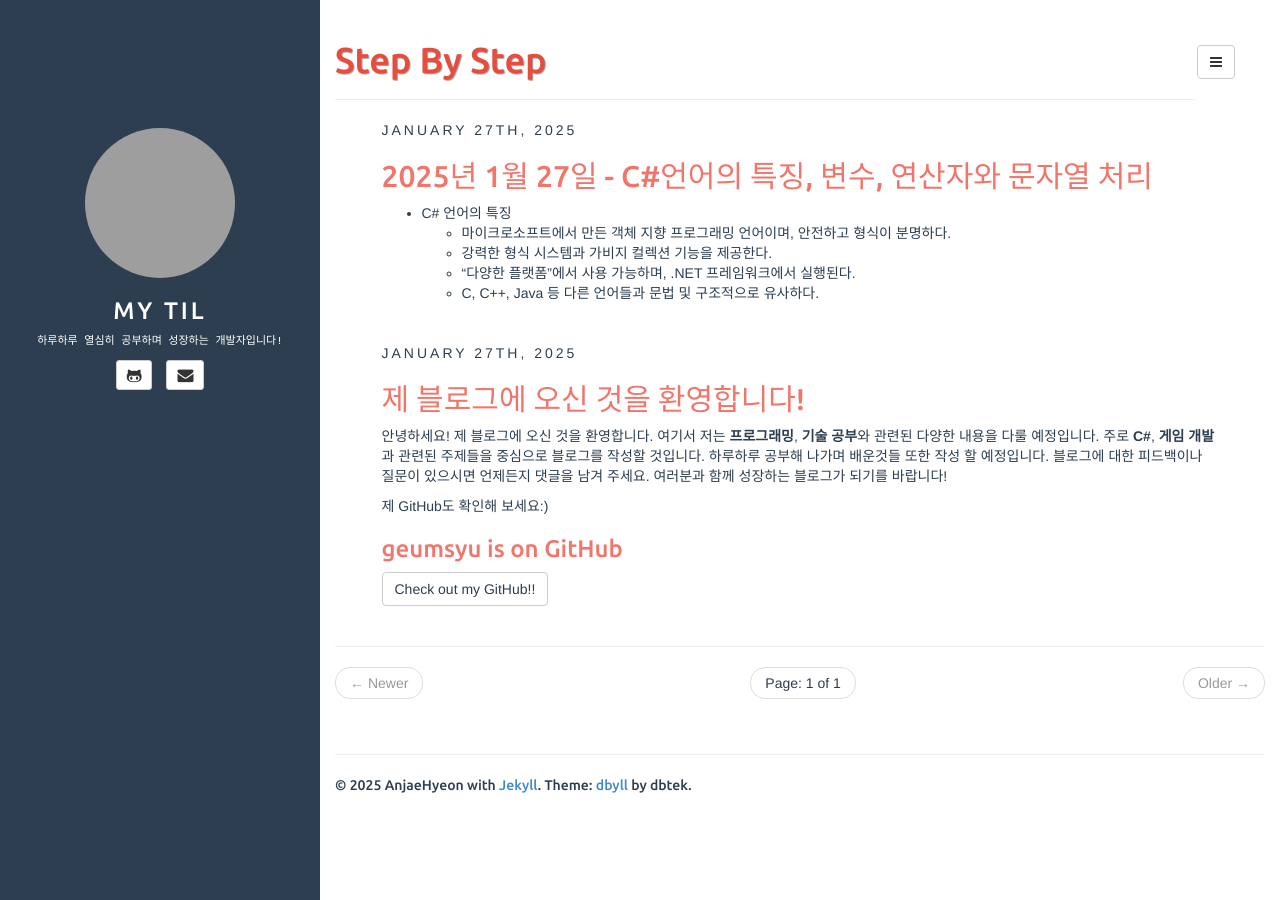
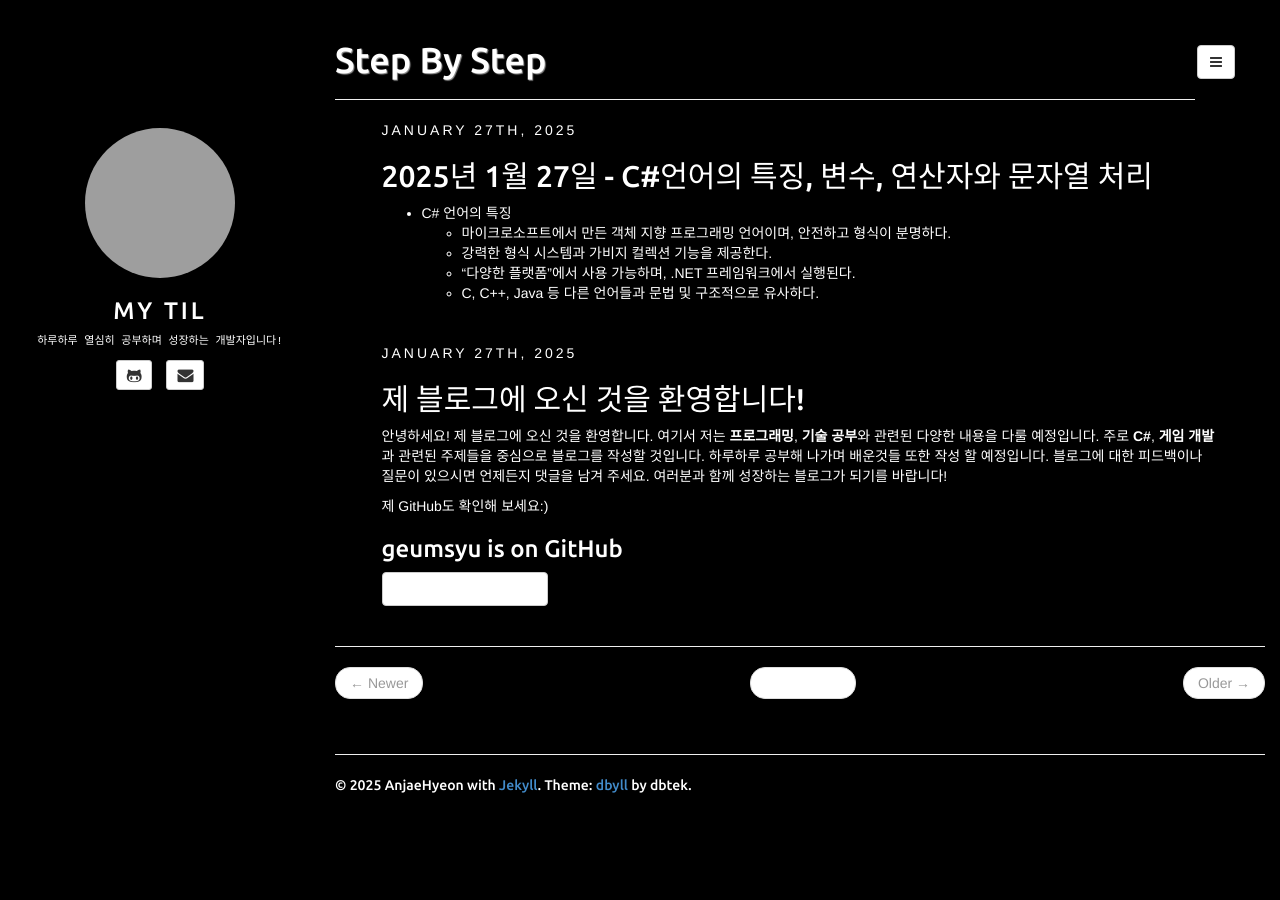
Before and after one commit to geumsyu/geumsyu.github.io, a Jekyll site: the page built from index.html, in a window 1280 px wide. Built offline with Jekyll 4.4.1, drawn with Linux system fonts in a browser that asks for light colours; the list of posts is cut into pages by our own code; grey boxes are pictures that could not be loaded.

Commit message:
Update style.css

```diff
--- a/assets/css/style.css
+++ b/assets/css/style.css
@@ -1,15 +1,16 @@
 @import url(//fonts.googleapis.com/css?family=Ubuntu:500&subset=latin,latin-ext);
 
 body{
-	color: #2c3e50;
+    background-color: #000000; /* 배경색을 검은색으로 변경 */
+    color: #ffffff; /* 글자색을 흰색으로 변경 */
 }
 
 .sidebar {
     position: fixed;
     top: 0px;
     padding-top: 10%;
-	background-color: #2c3e50;
-	color: #fff;
+    background-color: #000000; /* 배경색을 검은색으로 변경 */
+    color: #ffffff; /* 글자색을 흰색으로 변경 */
 }
 
 .sidebar-header {
@@ -23,18 +24,18 @@ body{
 
 .sidebar-header .title a{
     text-decoration: none;
-	color: #fff;
+    color: #ffffff; /* 글자색을 흰색으로 변경 */
 }
 
 a.nav-link {
     padding-bottom: 5px;
     padding-top: 7px;
-	color: #aaa;
+    color: #ffffff; /* 글자색을 흰색으로 변경 */
 }
 a.nav-link i{
     font-size: 16px;
 }
-a.nav-link:hover { color: #777; }
+a.nav-link:hover { color: #aaa; }
 
 #bio {
     font-family: "Courier New", Courier, monospace;
@@ -82,7 +83,7 @@ article .share .gplus:hover {
 }
 
 .page-header {
-	color: #e74c3c;
+    color: #ffffff; /* 글자색을 흰색으로 변경 */
     text-shadow: 1px 1px 1px rgba(150, 150, 150, 1);
 }
 
@@ -111,8 +112,8 @@ article {
     padding: 0 5% 0;
 }
 
-article.home div a, article.home pre a { color: #2c3e50; }
-article.home div a:hover, article.home pre a:hover { color: #2c3e50; text-decoration: none; }
+article.home div a, article.home pre a { color: #ffffff; } /* 글자색을 흰색으로 변경 */
+article.home div a:hover, article.home pre a:hover { color: #ffffff; text-decoration: none; }
 article img { max-width: 100%; }
 
 h1,h2,h3,h4,h5,h6 { font-family: 'Ubuntu', sans-serif; }
@@ -123,20 +124,20 @@ article.home h4,
 article.home h5,
 article.home h6 {
     font-family: 'Ubuntu', sans-serif;
-	color: #f2756a;
+    color: #ffffff; /* 제목 색상을 흰색으로 변경 */
 }
 
 article.home h1 a,
 article.home h2 a,
 article.home h3 a,
 article.home h4 a {
-	color: #f2756a;
+    color: #ffffff; /* 링크 색상을 흰색으로 변경 */
 }
 article.home h1 a:hover,
 article.home h2 a:hover,
 article.home h3 a:hover,
 article.home h4 a:hover {
-	color: #e74c3c;
+    color: #e74c3c; /* hover 색상은 빨간색으로 유지 */
 }
 
 .author .author-image {
```
Lines whose indentation alone changed are shown as unchanged.
